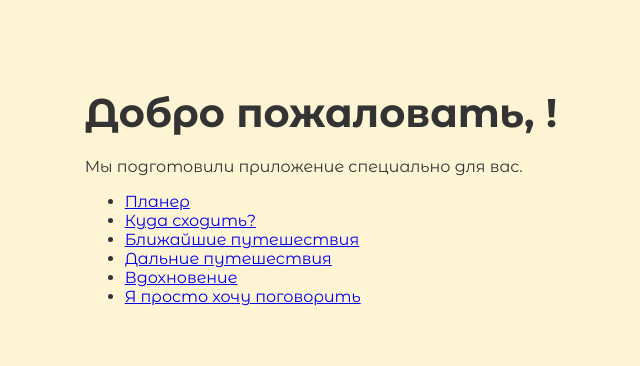
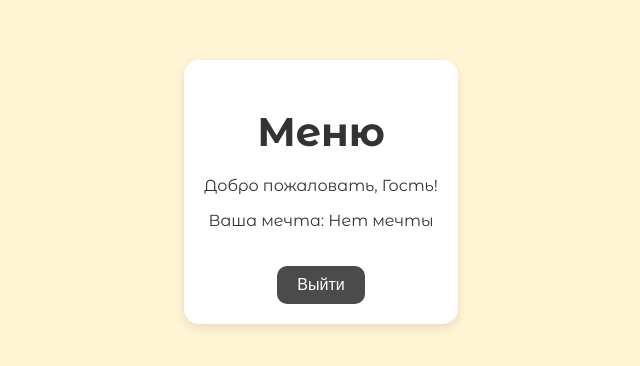
Before and after one commit to KristinaSuvora/KristinaSuvora, a plain HTML site: page main.html in a window 1280 px wide. Shown: the part 208-574 px from the top of the page, without its empty margins (319-959 px from the left). Drawn offline with Linux system fonts and the light colour scheme.

Commit message:
Add files via upload

```diff
--- a/main.html
+++ b/main.html
@@ -4,31 +4,30 @@
     <meta charset="UTF-8">
     <meta name="viewport" content="width=device-width, initial-scale=1.0">
     <title>Меню</title>
+    <link href="https://fonts.googleapis.com/css2?family=Montserrat+Alternates:wght@400;700&display=swap" rel="stylesheet">
     <link rel="stylesheet" href="css/styles.css">
 </head>
 <body>
-    <div id="menu">
-        <h1>Добро пожаловать, <span id="userName"></span>!</h1>
-        <p>Мы подготовили приложение специально для вас.</p>
-        <nav>
-            <ul>
-                <li><a href="planner.html">Планер</a></li>
-                <li><a href="places.html">Куда сходить?</a></li>
-                <li><a href="short_trips.html">Ближайшие путешествия</a></li>
-                <li><a href="long_trips.html">Дальние путешествия</a></li>
-                <li><a href="inspiration.html">Вдохновение</a></li>
-                <li><a href="chat.html">Я просто хочу поговорить</a></li>
-            </ul>
-        </nav>
+    <div class="centered-container">
+        <h1>Меню</h1>
+        <p>Добро пожаловать, <span id="userName"></span>!</p>
+        <p>Ваша мечта: <span id="userDream"></span></p>
+        <button onclick="logout()">Выйти</button>
     </div>
+    <script src="js/dynamicBackground.js"></script>
+    <script>
+        // Load user data from localStorage
+        document.addEventListener('DOMContentLoaded', () => {
+            const name = localStorage.getItem('name');
+            const dream = localStorage.getItem('dream');
+            document.getElementById('userName').textContent = name || "Гость";
+            document.getElementById('userDream').textContent = dream || "Нет мечты";
+        });
 
-    <script>
-        // Apply user preferences
-        const userName = localStorage.getItem('name');
-        const favoriteColor = localStorage.getItem('favoriteColor');
-
-        document.getElementById('userName').textContent = userName;
-        document.body.style.backgroundColor = favoriteColor;
+        function logout() {
+            localStorage.clear();
+            window.location.href = 'index.html';
+        }
     </script>
 </body>
 </html>
```
